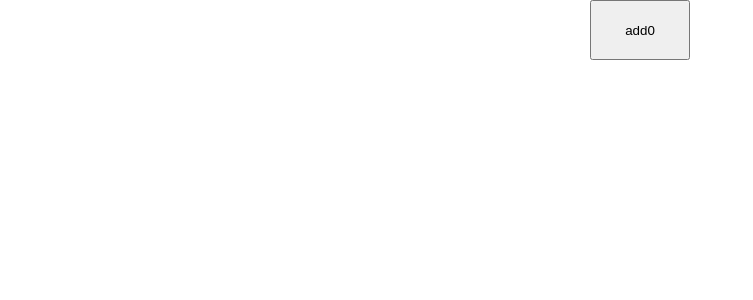
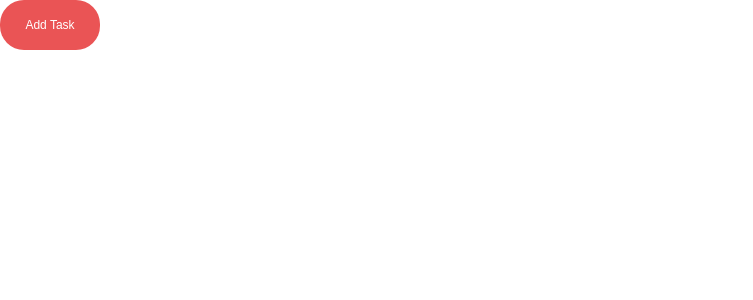
Before and after one commit to joan-KIM/diary, a React (Create React App) app: page / in a window 1280 px wide. Shown: the top 300 px of the page, without its empty margins (0-753 px from the left). Built offline with nearby package versions, Linux system fonts and the light colour scheme.

Commit message:
버튼hover CSS 추가

```diff
--- a/src/App.css
+++ b/src/App.css
@@ -1,38 +1,36 @@
-.App {
-  text-align: center;
+.add-task-btn{
+  position: relative;
+  overflow: hidden;
+  display: block;
+  /* margin-left: auto; */
+  font-family: 'Montserrat', sans-serif;
+  font-size: 12px;
+  font-weight: 500;
+  border-style: none;
+  border-radius: 2em;
+  background-color: #EA5455;
+  color: #ffffff;
+  padding: 0 1.5em;
+  transition: box-shadow .2s ease;
+  width: 100px;
+  height : 50px;
 }
 
-.App-logo {
-  height: 40vmin;
-  pointer-events: none;
+.add-task-btn:active, .add-task-btn:focus{
+  box-shadow: none;
 }
 
-@media (prefers-reduced-motion: no-preference) {
-  .App-logo {
-    animation: App-logo-spin infinite 20s linear;
+.ripple {
+  position: absolute;
+  border-radius: 50%;
+  transform: scale(0);
+  animation: ripple 600ms linear;
+  background-color: rgba(255, 255, 255, 0.3);
+}
+
+@keyframes ripple {
+  to {
+    transform: scale(4);
+    opacity: 0;
   }
 }
-
-.App-header {
-  background-color: #282c34;
-  min-height: 100vh;
-  display: flex;
-  flex-direction: column;
-  align-items: center;
-  justify-content: center;
-  font-size: calc(10px + 2vmin);
-  color: white;
-}
-
-.App-link {
-  color: #61dafb;
-}
-
-@keyframes App-logo-spin {
-  from {
-    transform: rotate(0deg);
-  }
-  to {
-    transform: rotate(360deg);
-  }
-}
--- a/src/App.js
+++ b/src/App.js
@@ -5,7 +5,7 @@ import Button from './components/Button';
 function App() {
   return (
     <div className="App">
-      <Button title={"add"} onClick={()=>{console.log('버튼')}} />
+      <Button title={"Add Task"}/>
     </div>
   );
 }
--- a/src/components/Button.jsx
+++ b/src/components/Button.jsx
@@ -1,5 +1,4 @@
 import React, {useState, useEffect, useRef} from "react";
-import './style.css';
 
 export default function Button(props){
     const ref = useRef();
@@ -11,12 +10,11 @@ export default function Button(props){
     const [top, setTop] = useState(0);
     const [radius, setRadius] = useState(0);
 
-    const [isShow, setIsShow] = useState(0);
+    const [isShow, setIsShow] = useState(false);
 
     // 처음 html 등록됐을 때 실행
     useEffect( ()=> {
         if (ref.current){
-            // console.log(ref.current);    // 버튼 (이 출력됨)
             setWidth(ref.current.clientWidth);
             setHeight(ref.current.clientHeight);
             setoffsetLeft(ref.current.offsetLeft);
@@ -35,11 +33,23 @@ export default function Button(props){
         setTimeout(()=>{
             setIsShow(false);
         }, 600)
-        props.onClick();
+    }
+
+    const mouseOverHandler = (event) => {
+        event.target.style.boxShadow = "0 3px 10px rgb(234, 84, 85, 0.5)";
+    }
+
+    const removeShadow = (event) => {
+        event.target.style.boxShadow = "none";
     }
 
     return(
-        <button style={{width:'100px', height:'60px'}} ref={ref} onClick = {clickHandler}>
+        <button
+            className="add-task-btn"
+            ref={ref}
+            onClick = {clickHandler} onMouseOver={mouseOverHandler}
+            onMouseOut={removeShadow} onMouseDown={removeShadow}
+        >
             {props.title}
             {isShow && <span className="ripple"
             style={{width: radius*2, height:radius*2, left, top}} />}
--- a/src/components/style.css
+++ /dev/null
@@ -1,18 +0,0 @@
-button{
-    position: relative;
-}
-
-span.ripple {
-    position: absolute;
-    border-radius: 50%;
-    transform: scale(0);
-    animation: ripple 600ms linear;
-    background-color: rgba(255, 255, 255, 0.3);
-}
-
-@keyframes ripple {
-    to {
-      transform: scale(4);
-      opacity: 0;
-    }
-  }
```
